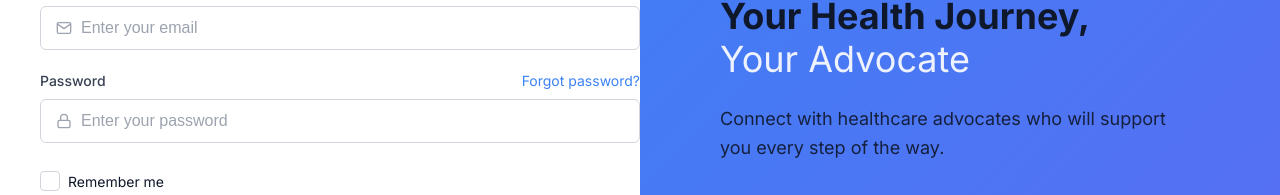
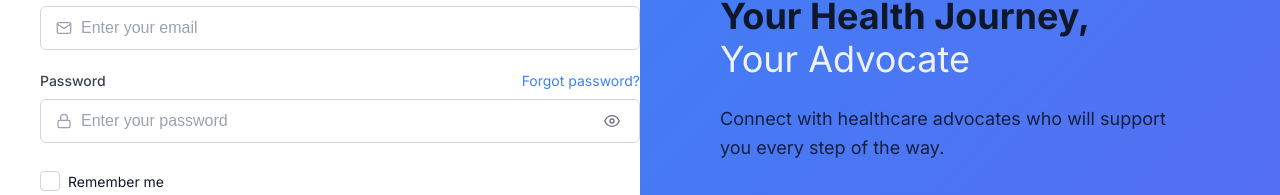
Before and after one commit to whododatgoju/patient-advocacy-saas, a React (Vite) app in the folder patient-advocacy-frontend/: page /login in a window 1280 px wide. Shown: the part 368-563 px from the top of the page. Built offline with nearby package versions, Linux system fonts and the light colour scheme; no server answers.

Commit message:
feat: add password visibility toggle to login page
- Add password visibility toggle button with eye icon
- Implement show/hide password functionality
- Add styles for password toggle button with hover and focus states
- Ensure proper accessibility with aria-label

```diff
--- a/patient-advocacy-frontend/src/pages/LoginPage.module.css
+++ b/patient-advocacy-frontend/src/pages/LoginPage.module.css
@@ -211,6 +211,40 @@
 
 .formInput::placeholder {
   color: var(--gray-400);
+}
+
+.passwordToggle {
+  position: absolute;
+  right: 12px;
+  top: 50%;
+  transform: translateY(-50%);
+  background: none;
+  border: none;
+  color: #6b7280;
+  cursor: pointer;
+  padding: 0;
+  display: flex;
+  align-items: center;
+  justify-content: center;
+  width: 32px;
+  height: 32px;
+  border-radius: 50%;
+  transition: all 0.2s ease;
+}
+
+.passwordToggle:hover {
+  background-color: #f3f4f6;
+  color: #111827;
+}
+
+.passwordToggle:focus {
+  outline: none;
+  box-shadow: 0 0 0 2px #3b82f6;
+}
+
+.passwordToggle svg {
+  width: 16px;
+  height: 16px;
 }
 
 .formOptions {
--- a/patient-advocacy-frontend/src/pages/LoginPage.tsx
+++ b/patient-advocacy-frontend/src/pages/LoginPage.tsx
@@ -1,7 +1,7 @@
 import React, { useState, useEffect } from 'react';
 import { Link, useNavigate, useLocation } from 'react-router-dom';
 import styles from './LoginPage.module.css';
-import { FiMail, FiLock, FiUser, FiArrowRight } from 'react-icons/fi';
+import { FiMail, FiLock, FiUser, FiArrowRight, FiEye, FiEyeOff } from 'react-icons/fi';
 import { useAuth } from '../contexts/AuthContext';
 import { isDevBypassEnabled } from '../config/development';
 
@@ -18,6 +18,7 @@ const LoginPage: React.FC = () => {
   const [rememberMe, setRememberMe] = useState(false);
   const [error, setError] = useState<string | null>(null);
   const [isLoading, setIsLoading] = useState(false);
+  const [showPassword, setShowPassword] = useState(false);
 
   // Get the redirect path from location state or default to dashboard
   const from = location.state?.from?.pathname || '/dashboard';
@@ -170,13 +171,21 @@ const LoginPage: React.FC = () => {
               <FiLock className={styles.inputIcon} />
               <input
                 id="password"
-                type="password"
+                type={showPassword ? 'text' : 'password'}
                 className={styles.formInput}
                 placeholder="Enter your password"
                 value={password}
                 onChange={(e) => setPassword(e.target.value)}
                 required
               />
+              <button
+                type="button"
+                className={styles.passwordToggle}
+                onClick={() => setShowPassword(!showPassword)}
+                aria-label={showPassword ? 'Hide password' : 'Show password'}
+              >
+                {showPassword ? <FiEyeOff /> : <FiEye />}
+              </button>
             </div>
           </div>
 
```
